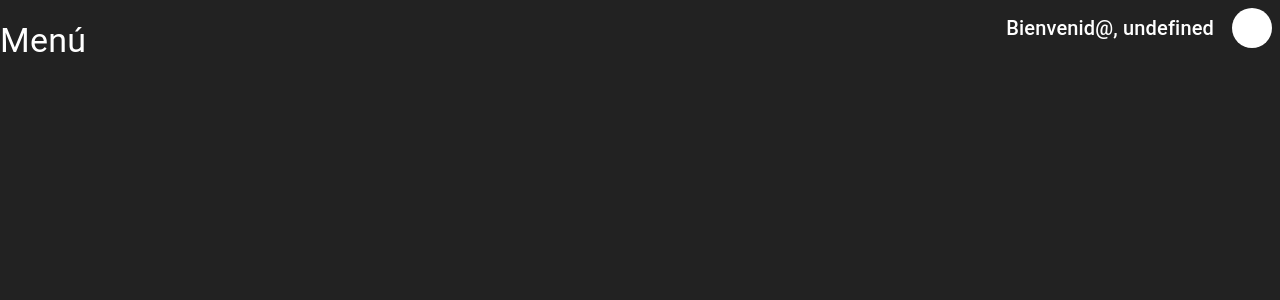
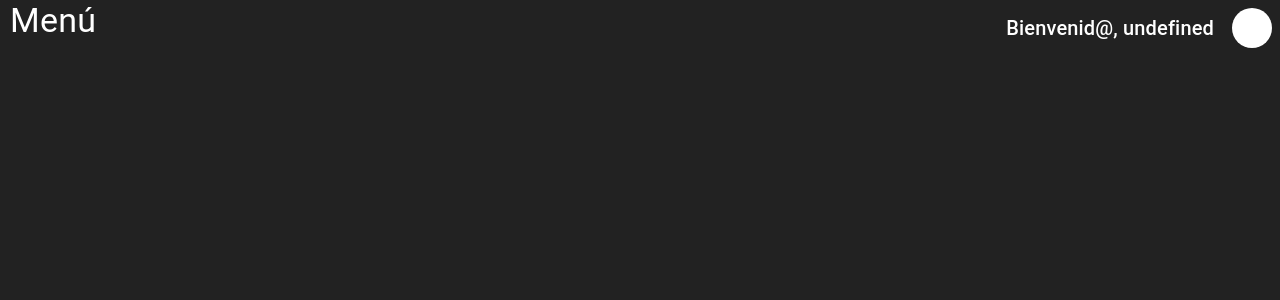
Before and after one commit to BradFernando/aplicativo-web-gastronomy, a Next.js app: page /menu in a window 1280 px wide. Shown: the top 300 px of the page. Built offline with nearby package versions, Linux system fonts and the light colour scheme.

Commit message:
El commit

```diff
--- a/pages/menu.tsx
+++ b/pages/menu.tsx
@@ -48,11 +48,11 @@ export default function AccountMenu() {
         `}
       />
       <div style={{ display: 'flex', justifyContent: 'space-between', alignItems: 'flex-start', height: '100vh', background: '#222222', color: 'white' }}>
-        <Typography variant="h4" component="h1" style={{ marginTop: '20px' }}>
+        <Typography variant="h4" component="h2" style={{ marginTop: '0px', marginLeft:'10px' }}>
           Menú
         </Typography>
         <div style={{ display: 'flex', alignItems: 'center' }}>
-          <Typography variant="h6" component="h2" style={{ marginRight: '10px' }}>
+          <Typography variant="h6" component="h6" style={{ marginRight: '10px' }}>
             {`Bienvenid@, ${firstName}`} {/* Muestra el primer nombre del usuario recuperado del formulario */}
           </Typography>
           <IconButton onClick={handleClick}>
```
